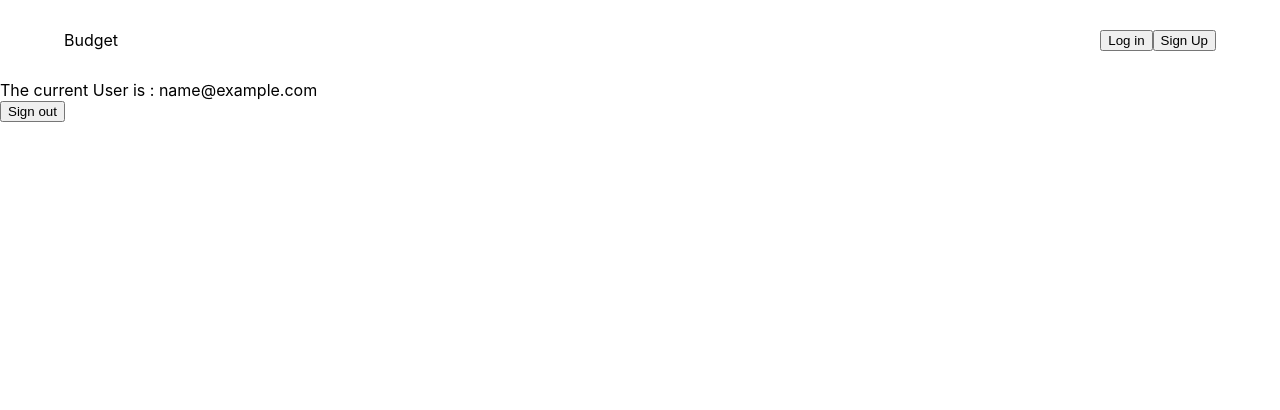
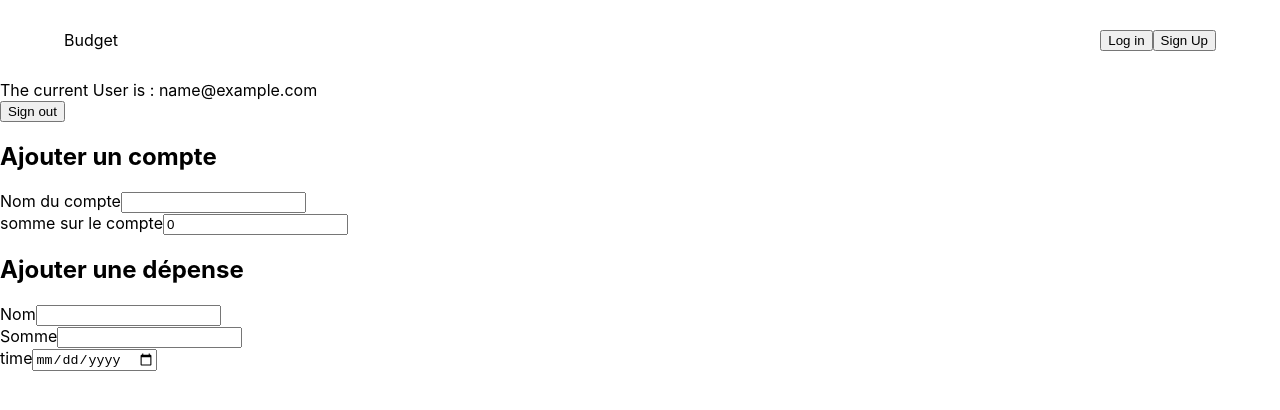
Before and after one commit to J0SUKE/Budget, a Next.js app: page /dashboard in a window 1280 px wide. Shown: the top 410 px of the page. Built offline with nearby package versions, Linux system fonts and the light colour scheme; no server answers; sample sign-in values are in the browser's storage.

Commit message:
firebase setup

```diff
--- a/Context/UserContext.js
+++ b/Context/UserContext.js
@@ -1,4 +1,4 @@
-import React, { useEffect, useState } from 'react'
+import React, {useState} from 'react';
 import { useRouter } from 'next/router'
 
 export const userContext = React.createContext(null);
@@ -9,7 +9,8 @@ export default function UserContext({children}) {
     const [user,setuser] = useState(null);
     const router = useRouter();
 
-    function setUser(user) {
+    function setUser(user)
+    {
         setuser(user);
         window.localStorage.setItem('user',JSON.stringify(user));
     }
--- a/components/Dashboard/Dashboard.js
+++ b/components/Dashboard/Dashboard.js
@@ -1,9 +1,11 @@
 import {auth} from '../../firebase/firebase-config';
 import { useRouter } from 'next/router';
+import { useState } from 'react';
 
-export default function DashboardPage({user}) {
+export default function Dashboard({user}) {
 
   const router = useRouter();
+  const [accountInput,setAccountInput] = useState({name:"",sum:0});
 
   function logOut()
   {
@@ -12,10 +14,47 @@ export default function DashboardPage({user}) {
     router.push('/login');
   }
 
+  function addAccount(e) {
+    e.preventDefault();
+
+  }
+
     return (
     <>
         <div>The current User is : {user.email}</div>
         <button onClick={logOut}>Sign out</button>
+        <h2>Ajouter un compte</h2>
+        <form action="" onSubmit={(e)=>{addAccount(e)}}>
+          <div>
+            <label htmlFor="">Nom du compte</label>
+            <input type="text" value={accountInput.name} onInput={(e)=>setAccountInput((acc)=>({
+              ...acc,
+              name:e.target.value
+            }))}/>
+          </div>
+          <div>
+            <label htmlFor="">somme sur le compte</label>
+            <input type="number" value={accountInput.sum} onInput={(e)=>setAccountInput((acc)=>({
+              ...acc,
+              sum:e.target.value
+            }))}/>
+          </div>
+        </form>
+        <h2>Ajouter une dépense</h2>
+        <form action="">
+          <div>
+            <label htmlFor="">Nom</label>
+            <input type="name" />
+          </div>
+          <div>
+            <label htmlFor="">Somme</label>
+            <input type="number" />
+          </div>
+          <div>
+            <label htmlFor="">time</label>
+            <input type="date" />
+          </div>
+        </form>
     </>
   )
 }
--- a/firebase/firebase-config.js
+++ b/firebase/firebase-config.js
@@ -1,6 +1,7 @@
 // Import the functions you need from the SDKs you need
 import { initializeApp } from "firebase/app";
 import { getAuth } from "firebase/auth";
+import { getFirestore } from "firebase/firestore";
 // TODO: Add SDKs for Firebase products that you want to use
 // https://firebase.google.com/docs/web/setup#available-libraries
 
@@ -17,3 +18,4 @@ const firebaseConfig = {
 // Initialize Firebase
 const app = initializeApp(firebaseConfig);
 export const auth = getAuth(app);
+export const db = getFirestore(app);
--- a/pages/login.js
+++ b/pages/login.js
@@ -3,6 +3,7 @@ import {auth} from '../firebase/firebase-config';
 import { signInWithEmailAndPassword } from "firebase/auth";
 import { useRouter } from 'next/router'
 import {userContext} from '../Context/UserContext';
+import Layout from "../components/Layout/Layout";
 
 export default function LoginPage()
 {
@@ -36,7 +37,8 @@ export default function LoginPage()
   }
 
   return (
-    <form onSubmit={(e)=>connect(e)}>
+    <Layout>
+      <form onSubmit={(e)=>connect(e)}>
           <div>
               <label htmlFor="">email</label>
               <input type="email" value={email} onInput={(e)=>setEmail(e.target.value)}/>
@@ -55,5 +57,6 @@ export default function LoginPage()
               <input type="submit" value={'signUp'}/>
           </div>
       </form>
+    </Layout>
   )
 }
```
Also changed, not shown: pages/signup.js (+7 -6 lines).
